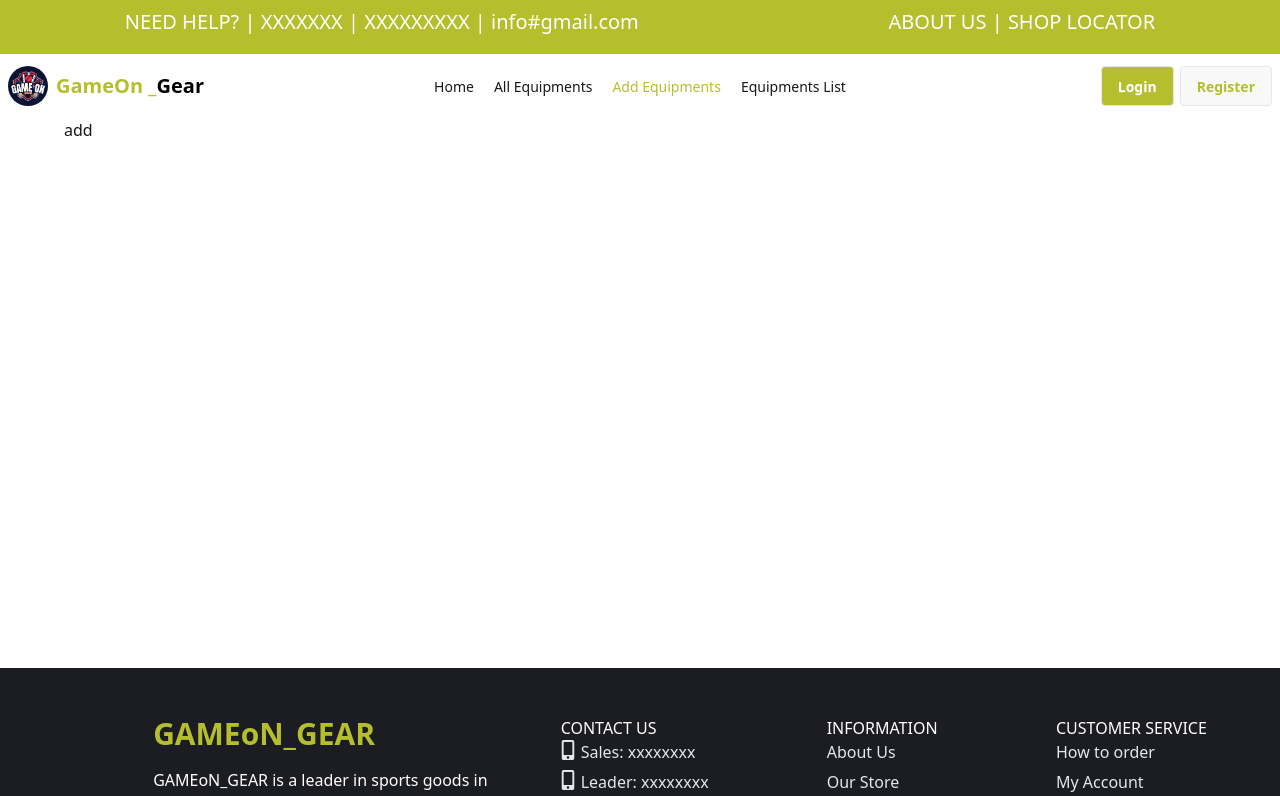
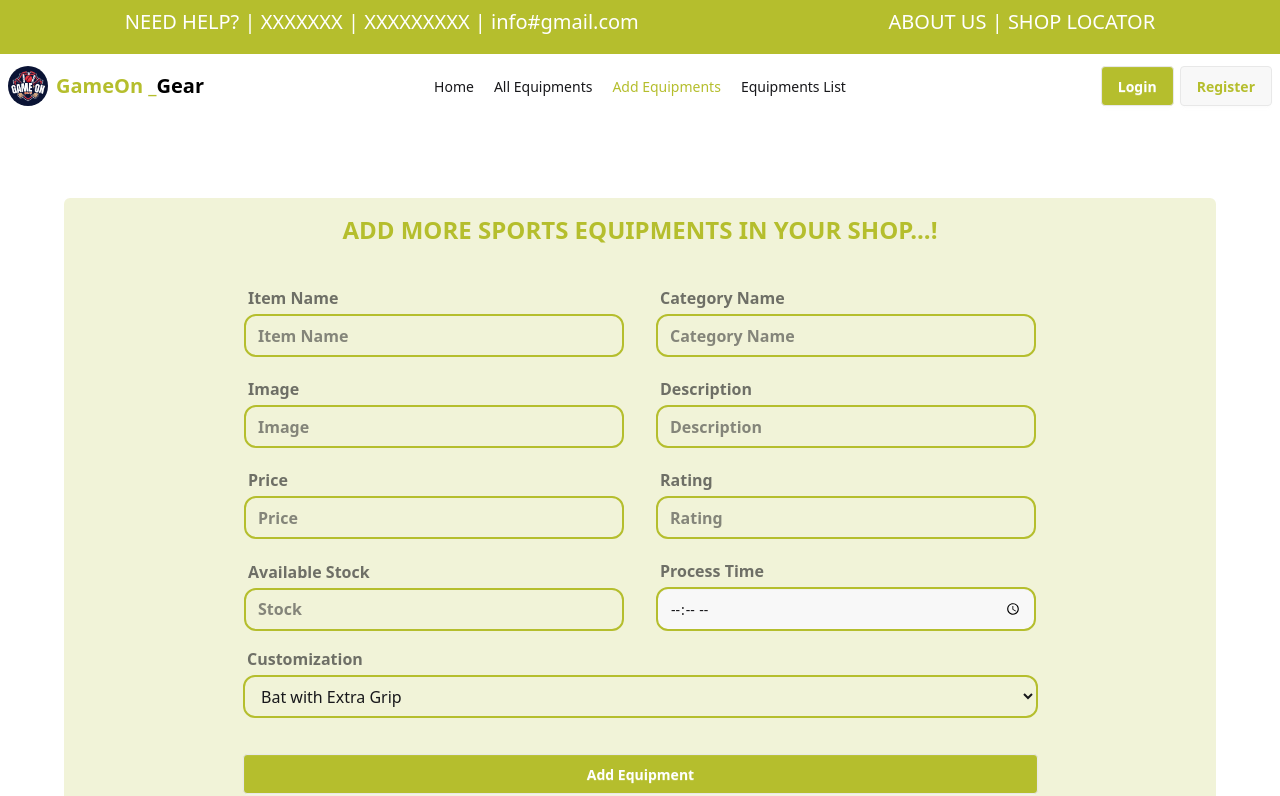
Before and after one commit to alaminjim/GameOn-Gear-Client-side, a React (Vite) app: page /add in a window 1280 px wide. Shown: the top 796 px of the page. Built offline with nearby package versions, Linux system fonts and the light colour scheme; no server answers.

Commit message:
added add equipments

```diff
--- a/src/Pages/AddEquipments.jsx
+++ b/src/Pages/AddEquipments.jsx
@@ -1,5 +1,148 @@
+import { useState } from "react";
+
 const AddEquipments = () => {
-  return <div>add</div>;
+  const [customization, setCustomization] = useState("");
+
+  const handelAdd = (e) => {
+    e.preventDefault();
+
+    const form = e.target;
+    const name = form.name.value;
+    const category = form.category.value;
+    const image = form.image.value;
+    const description = form.description.value;
+    const price = form.price.value;
+    const rating = form.rating.value;
+    const stock = form.stock.value;
+    const time = form.time.value;
+
+    const newEquipment = {
+      name,
+      category,
+      image,
+      description,
+      price,
+      rating,
+      stock,
+      time,
+      customization,
+    };
+    console.log(newEquipment);
+  };
+
+  return (
+    <div>
+      <form
+        onSubmit={handelAdd}
+        className="w-full h-[650px] bg-[#b4be2d2f] rounded-md my-20"
+      >
+        <h1 className="text-2xl text-center font-semibold pt-4 text-[#B5BE2D]">
+          ADD MORE SPORTS EQUIPMENTS IN YOUR SHOP...!
+        </h1>
+        <div className="flex justify-center items-center gap-8 mt-10">
+          <div className="space-y-1">
+            <label className="fieldset-label pl-1 font-bold">Item Name</label>
+            <input
+              className="w-[380px]  h-[43px] rounded-xl border-2 border-[#B5BE2D] px-3  placeholder:font-semibold"
+              type="text"
+              name="name"
+              placeholder="Item Name"
+            />
+          </div>
+          <div className="space-y-1">
+            <label className="fieldset-label pl-1 font-bold">
+              Category Name
+            </label>
+            <input
+              className="w-[380px]  h-[43px] rounded-xl border-2 border-[#B5BE2D] px-3  placeholder:font-semibold"
+              type="text"
+              name="category"
+              placeholder="Category Name"
+            />
+          </div>
+        </div>
+        <div className="flex justify-center items-center gap-8 mt-5">
+          <div className="space-y-1">
+            <label className="fieldset-label pl-1 font-bold">Image</label>
+            <input
+              className="w-[380px]  h-[43px] rounded-xl border-2 border-[#B5BE2D] px-3  placeholder:font-semibold"
+              type="text"
+              name="image"
+              placeholder="Image"
+            />
+          </div>
+          <div className="space-y-1">
+            <label className="fieldset-label pl-1 font-bold">Description</label>
+            <input
+              className="w-[380px]  h-[43px] rounded-xl border-2 border-[#B5BE2D] px-3  placeholder:font-semibold"
+              type="text"
+              name="description"
+              placeholder="Description"
+            />
+          </div>
+        </div>
+        <div className="flex justify-center items-center gap-8 mt-5">
+          <div className="space-y-1">
+            <label className="fieldset-label pl-1 font-bold">Price</label>
+            <input
+              className="w-[380px]  h-[43px] rounded-xl border-2 border-[#B5BE2D] px-3  placeholder:font-semibold"
+              type="text"
+              name="price"
+              placeholder="Price"
+            />
+          </div>
+          <div className="space-y-1">
+            <label className="fieldset-label pl-1 font-bold">Rating</label>
+            <input
+              className="w-[380px]  h-[43px] rounded-xl border-2 border-[#B5BE2D] px-3  placeholder:font-semibold"
+              type="text"
+              name="rating"
+              placeholder="Rating"
+            />
+          </div>
+        </div>
+        <div className="flex justify-center items-center gap-8 mt-5">
+          <div className="space-y-1">
+            <label className="fieldset-label pl-1 font-bold">
+              Available Stock
+            </label>
+            <input
+              className="w-[380px]  h-[43px] rounded-xl border-2 border-[#B5BE2D] px-3  placeholder:font-semibold"
+              type="text"
+              name="stock"
+              placeholder="Stock"
+            />
+          </div>
+          <div className="space-y-1">
+            <label className="fieldset-label pl-1 font-bold">
+              Process Time
+            </label>
+            <input
+              type="time"
+              name="time"
+              className="input w-[380px]  h-[35px] rounded-xl border-2 border-[#B5BE2D] py-5 bg-base-200"
+            />
+          </div>
+        </div>
+        <div className="space-y-1 mt-4 ml-[179px]">
+          <label className="fieldset-label pl-1 font-bold">Customization</label>
+          <select
+            value={customization}
+            onChange={(e) => setCustomization(e.target.value)}
+            className="w-[795px] h-[43px]  border-2 border-[#B5BE2D] px-3 rounded-xl focus:outline-none focus:border-gray-600"
+          >
+            <option value="extra-grip">Bat with Extra Grip</option>
+            <option value="hit-paper">Hit Paper</option>
+            <option value="custom-sticker">Custom Sticker</option>
+            <option value="engraving">Name Engraving</option>
+          </select>
+        </div>
+        <button className="btn w-[795px] ml-[179px] mt-9 bg-[#B5BE2D] text-white">
+          Add Equipment
+        </button>
+      </form>
+    </div>
+  );
 };
 
 export default AddEquipments;
```
